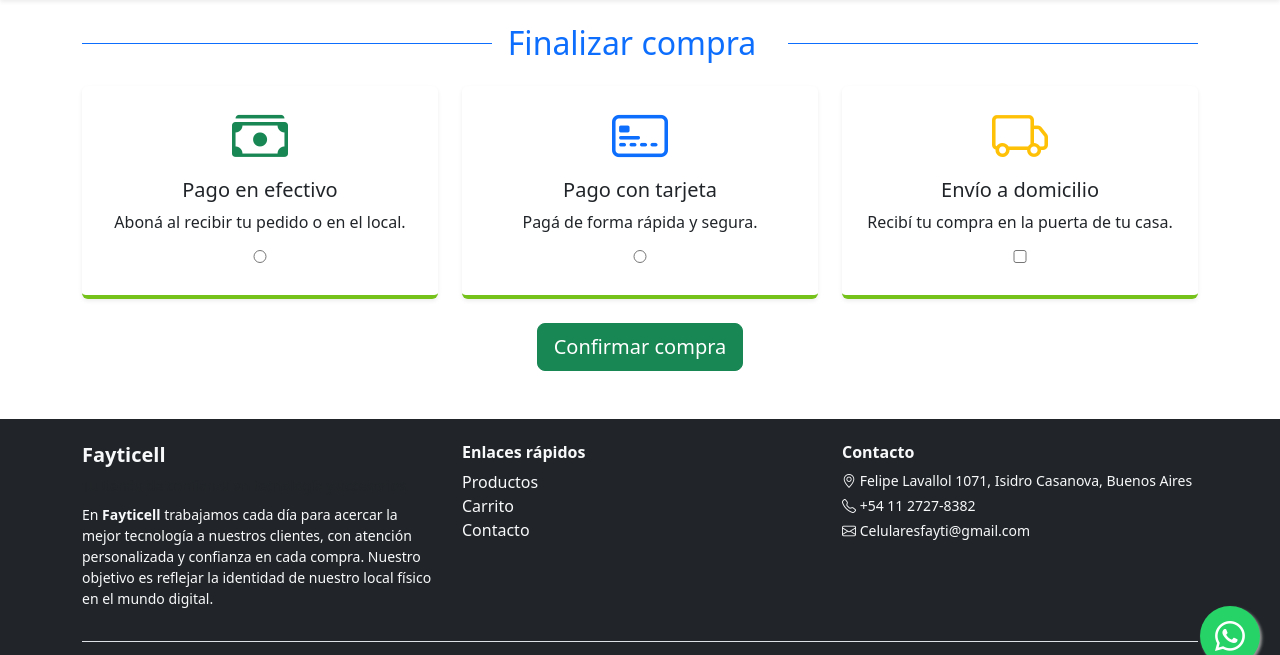
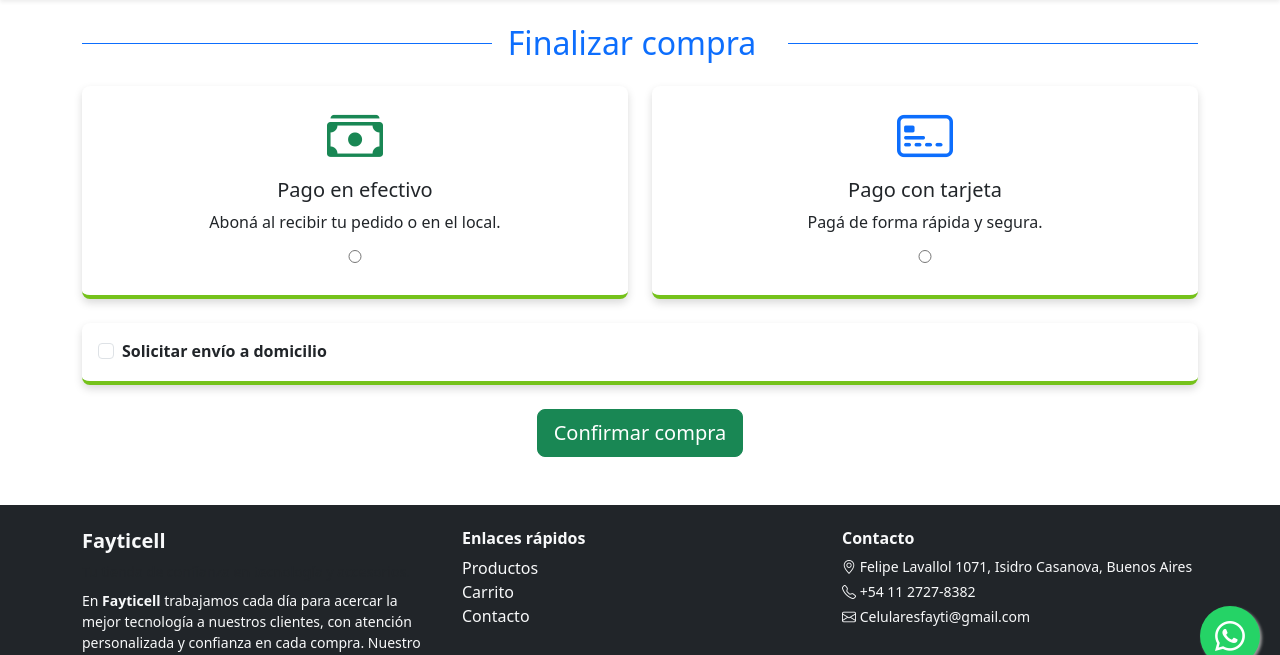
Before and after one commit to BeB55/Fayticell, a Django app: page /checkout/ in a window 1280 px wide. Shown: the part 114-769 px from the top of the page. Run offline with Django 5.2, Linux system fonts and the light colour scheme.

Commit message:
Modifico logica de confirmacion de compra

```diff
--- a/templates/checkout.html
+++ b/templates/checkout.html
@@ -9,14 +9,14 @@
     </div>
 </div>
 
-<form method="post">
+<form method="post" id="compraForm">
   {% csrf_token %}
 
   <div class="row">
     <!-- Pago en efectivo -->
-    <div class="col-md-4">
-      <div class="card shadow-sm mb-3">
-        <div class="card-body text-center">
+    <div class="col-md-6">
+      <div class="card mb-3 text-center">
+        <div class="card-body">
           <i class="bi bi-cash-stack display-4 text-success"></i>
           <h5 class="card-title mt-2">Pago en efectivo</h5>
           <p class="card-text">Aboná al recibir tu pedido o en el local.</p>
@@ -26,9 +26,9 @@
     </div>
 
     <!-- Pago con tarjeta -->
-    <div class="col-md-4">
-      <div class="card shadow-sm mb-3">
-        <div class="card-body text-center">
+    <div class="col-md-6">
+      <div class="card mb-3 text-center">
+        <div class="card-body">
           <i class="bi bi-credit-card-2-front display-4 text-primary"></i>
           <h5 class="card-title mt-2">Pago con tarjeta</h5>
           <p class="card-text">Pagá de forma rápida y segura.</p>
@@ -36,15 +36,31 @@
         </div>
       </div>
     </div>
+  </div>
 
-    <!-- Envío a domicilio -->
-    <div class="col-md-4">
-      <div class="card shadow-sm mb-3">
-        <div class="card-body text-center">
-          <i class="bi bi-truck display-4 text-warning"></i>
-          <h5 class="card-title mt-2">Envío a domicilio</h5>
-          <p class="card-text">Recibí tu compra en la puerta de tu casa.</p>
-          <input type="checkbox" name="envio_domicilio" value="si">
+  <!-- Sección de envío a domicilio -->
+  <div class="card mt-4">
+    <div class="card-body">
+      <div class="form-check">
+        <input class="form-check-input" type="checkbox" id="envioCheck" name="envio_domicilio" value="si">
+        <label class="form-check-label fw-bold" for="envioCheck">
+          Solicitar envío a domicilio
+        </label>
+      </div>
+
+      <!-- Campos de dirección, ocultos hasta que se seleccione -->
+      <div id="direccionEnvio" class="mt-3" style="display:none;">
+        <div class="mb-3">
+          <label for="calle" class="form-label">Calle y número</label>
+          <input type="text" class="form-control" id="calle" name="calle">
+        </div>
+        <div class="mb-3">
+          <label for="localidad" class="form-label">Localidad</label>
+          <input type="text" class="form-control" id="localidad" name="localidad">
+        </div>
+        <div class="mb-3">
+          <label for="codigo_postal" class="form-label">Código Postal</label>
+          <input type="text" class="form-control" id="codigo_postal" name="codigo_postal">
         </div>
       </div>
     </div>
@@ -54,4 +70,51 @@
     <button type="submit" class="btn btn-success btn-lg">Confirmar compra</button>
   </div>
 </form>
+
+<script>
+  const envioCheck = document.getElementById('envioCheck');
+  const direccionEnvio = document.getElementById('direccionEnvio');
+  const compraForm = document.getElementById('compraForm');
+
+  envioCheck.addEventListener('change', function() {
+    if (this.checked) {
+      direccionEnvio.style.display = 'block';
+      // activar required en los campos
+      document.getElementById('calle').setAttribute('required', true);
+      document.getElementById('localidad').setAttribute('required', true);
+      document.getElementById('codigo_postal').setAttribute('required', true);
+    } else {
+      direccionEnvio.style.display = 'none';
+      // quitar required si no se selecciona envío
+      document.getElementById('calle').removeAttribute('required');
+      document.getElementById('localidad').removeAttribute('required');
+      document.getElementById('codigo_postal').removeAttribute('required');
+    }
+  });
+
+  // Validación extra: mostrar alerta si falta completar
+  compraForm.addEventListener('submit', function(e) {
+    if (envioCheck.checked) {
+      const calle = document.getElementById('calle').value.trim();
+      const localidad = document.getElementById('localidad').value.trim();
+      const cp = document.getElementById('codigo_postal').value.trim();
+      if (!calle || !localidad || !cp) {
+        e.preventDefault();
+        alert("Por favor completá todos los campos de dirección para el envío a domicilio.");
+      }
+    }
+  });
+</script>
+
+<style>
+.card {
+  box-shadow: 0 4px 8px rgba(0,0,0,0.15); /* sombra permanente */
+  border-radius: 8px;
+  transition: transform 0.2s ease, box-shadow 0.2s ease;
+}
+.card:hover {
+  transform: scale(1.02);
+  box-shadow: 0 6px 12px rgba(0,0,0,0.25); /* sombra más intensa al pasar el cursor */
+}
+</style>
 {% endblock %}
```
